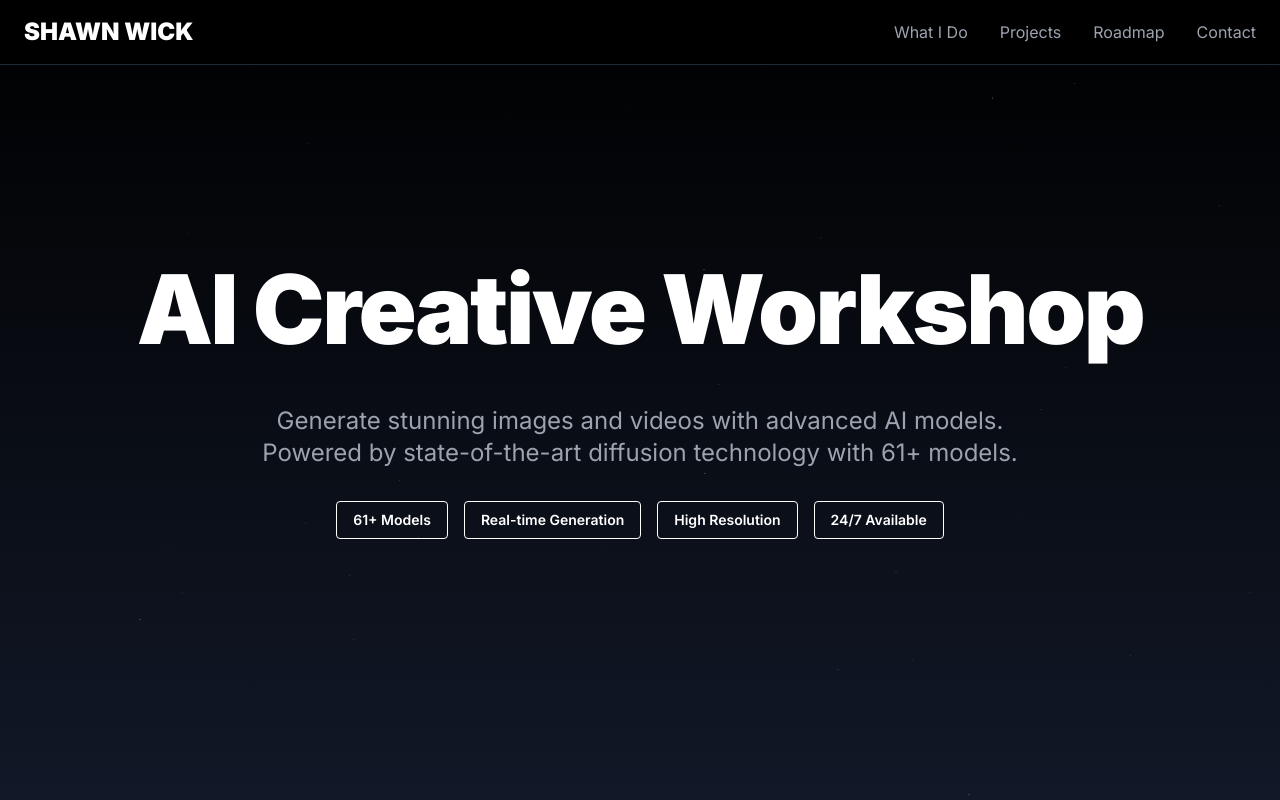
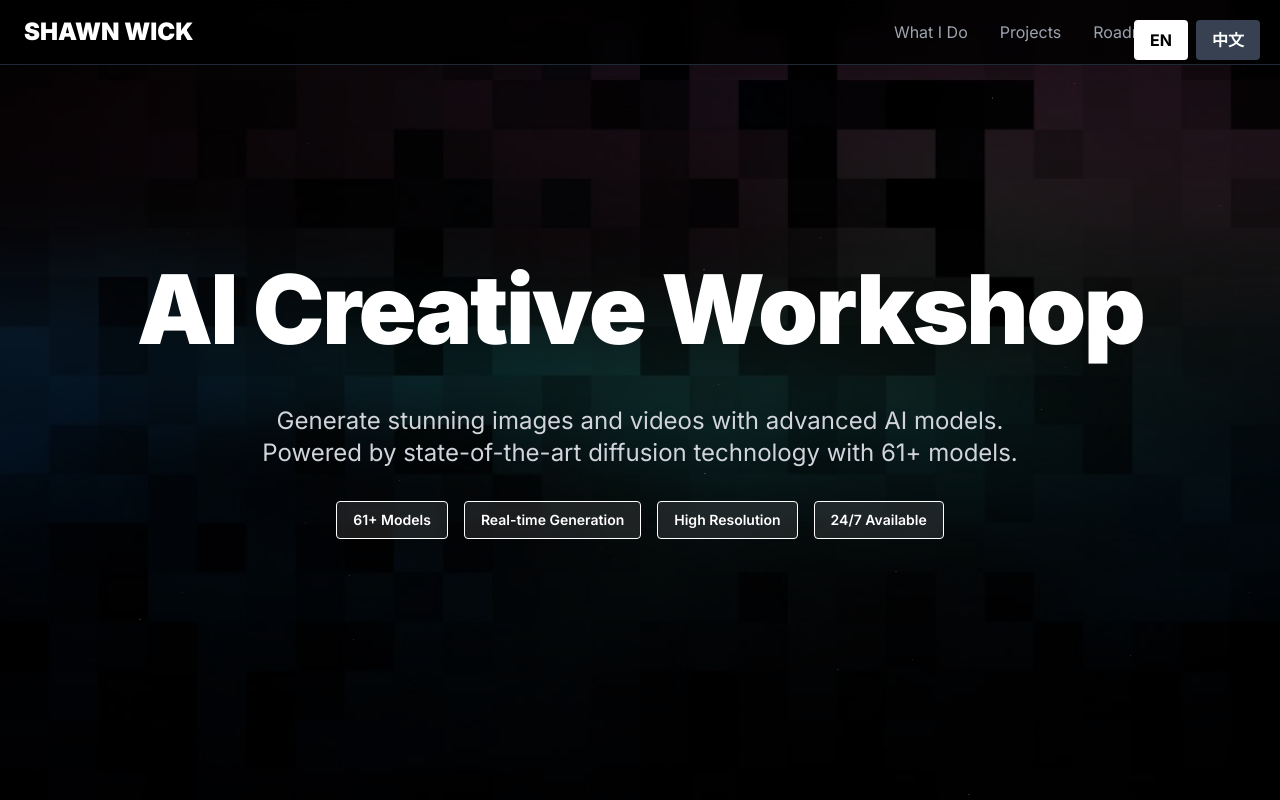
Before and after one commit to shawn7499/-01, a Next.js app: page /ai-workshop in a window 1280 px wide. Shown: the top 800 px of the page. Built offline with nearby package versions, Linux system fonts and the light colour scheme.

Commit message:
feat: add bilingual support and custom background to ai-workshop page

```diff
--- a/app/ai-workshop/page.tsx
+++ b/app/ai-workshop/page.tsx
@@ -1,39 +1,94 @@
 'use client'
 
+import { useState } from 'react'
 import dynamic from 'next/dynamic'
 import Link from 'next/link'
 import { motion } from 'framer-motion'
+import LanguageSwitcher from '@/components/LanguageSwitcher'
+import { translations } from '@/lib/translations'
 
 const AICreatePage = dynamic(() => import('@/components/AICreatePage'), {
   ssr: false,
 })
 
+const aiWorkshopTranslations = {
+  en: {
+    title: 'AI Creative Workshop',
+    description: 'Generate stunning images and videos with advanced AI models. Powered by state-of-the-art diffusion technology with 61+ models.',
+    stats: ['61+ Models', 'Real-time Generation', 'High Resolution', '24/7 Available'],
+    featuresTitle: 'Features',
+    features: [
+      { title: 'Multiple Models', desc: '61+ cutting-edge AI models for diverse creative needs' },
+      { title: 'Real-time Generation', desc: 'Instant results with advanced GPU acceleration' },
+      { title: 'High Resolution', desc: 'Up to 4K output quality for professional work' },
+      { title: 'Custom Parameters', desc: 'Fine-tune every aspect of your generation' },
+      { title: '24/7 Available', desc: 'Always online, always ready to create' },
+      { title: 'Fast Processing', desc: 'Generate multiple images in seconds' },
+    ],
+    ctaTitle: 'Ready to Create?',
+    ctaDesc: 'Start generating amazing visuals with our AI workshop. No setup required.',
+    ctaButton: 'Start Creating',
+  },
+  zh: {
+    title: 'AI 创意工坊',
+    description: '使用先进的 AI 模型生成令人惊艳的图像和视频。采用最先进的扩散技术，拥有 61+ 模型。',
+    stats: ['61+ 模型', '实时生成', '高分辨率', '24/7 可用'],
+    featuresTitle: '功能',
+    features: [
+      { title: '多个模型', desc: '61+ 尖端 AI 模型满足各种创意需求' },
+      { title: '实时生成', desc: '通过先进的 GPU 加速即时生成结果' },
+      { title: '高分辨率', desc: '最高 4K 输出质量满足专业工作需求' },
+      { title: '自定义参数', desc: '微调生成的每个方面' },
+      { title: '24/7 可用', desc: '始终在线，随时准备创建' },
+      { title: '快速处理', desc: '在几秒内生成多个图像' },
+    ],
+    ctaTitle: '准备好创建了吗？',
+    ctaDesc: '开始使用我们的 AI 工坊生成令人惊艳的视觉效果。无需设置。',
+    ctaButton: '开始创建',
+  },
+}
+
 export default function AIWorkshop() {
+  const [lang, setLang] = useState<'en' | 'zh'>('en')
+  const t = aiWorkshopTranslations[lang]
+  const mainT = translations[lang]
+
   return (
     <div className="bg-black text-white">
+      <LanguageSwitcher currentLang={lang} onLanguageChange={setLang} />
+
       {/* Navigation */}
-      <nav className="fixed top-0 left-0 right-0 z-50 bg-black/90 backdrop-blur border-b border-gray-800 px-6 py-4">
+      <nav className="fixed top-0 left-0 right-0 z-50 bg-black/80 backdrop-blur border-b border-gray-800 px-6 py-4">
         <div className="max-w-7xl mx-auto flex justify-between items-center">
           <Link href="/" className="text-2xl font-black hover:text-gray-300 transition">SHAWN WICK</Link>
           <div className="flex gap-8">
-            <Link href="/#about" className="text-gray-400 hover:text-white transition">What I Do</Link>
-            <Link href="/#projects" className="text-gray-400 hover:text-white transition">Projects</Link>
-            <Link href="/#roadmap" className="text-gray-400 hover:text-white transition">Roadmap</Link>
-            <Link href="/#contact" className="text-gray-400 hover:text-white transition">Contact</Link>
+            <Link href="/#about" className="text-gray-400 hover:text-white transition">{mainT.nav.whatIDo}</Link>
+            <Link href="/#projects" className="text-gray-400 hover:text-white transition">{mainT.nav.projects}</Link>
+            <Link href="/#roadmap" className="text-gray-400 hover:text-white transition">{mainT.nav.roadmap}</Link>
+            <Link href="/#contact" className="text-gray-400 hover:text-white transition">{mainT.nav.contact}</Link>
           </div>
         </div>
       </nav>
 
-      {/* Header */}
-      <section className="min-h-screen flex flex-col items-center justify-center px-6 py-20 bg-gradient-to-b from-black to-gray-900 pt-32">
-        <motion.div initial={{ opacity: 0, y: 20 }} animate={{ opacity: 1, y: 0 }} transition={{ duration: 0.8 }} className="max-w-5xl text-center">
-          <h1 className="text-6xl md:text-8xl font-black mb-12 leading-tight tracking-tight">AI Creative Workshop</h1>
-          <p className="text-xl md:text-2xl text-gray-400 mb-8 leading-relaxed max-w-3xl mx-auto">
-            Generate stunning images and videos with advanced AI models. Powered by state-of-the-art diffusion technology with 61+ models.
+      {/* Header with Background Image */}
+      <section
+        className="min-h-screen flex flex-col items-center justify-center px-6 py-20 relative pt-32 overflow-hidden"
+        style={{
+          backgroundImage: 'url(/hero-bg.jpg)',
+          backgroundSize: 'cover',
+          backgroundPosition: 'center',
+          backgroundAttachment: 'fixed'
+        }}
+      >
+        <div className="absolute inset-0 bg-black/50 z-0"></div>
+        <motion.div initial={{ opacity: 0, y: 20 }} animate={{ opacity: 1, y: 0 }} transition={{ duration: 0.8 }} className="max-w-5xl text-center relative z-20">
+          <h1 className="text-6xl md:text-8xl font-black mb-12 leading-tight tracking-tight">{t.title}</h1>
+          <p className="text-xl md:text-2xl text-gray-300 mb-8 leading-relaxed max-w-3xl mx-auto">
+            {t.description}
           </p>
           <div className="flex flex-wrap justify-center gap-4 mb-12">
-            {['61+ Models', 'Real-time Generation', 'High Resolution', '24/7 Available'].map((stat, i) => (
-              <div key={i} className="px-4 py-2 border border-white rounded text-sm font-semibold">
+            {t.stats.map((stat, i) => (
+              <div key={i} className="px-4 py-2 border border-white rounded text-sm font-semibold bg-white/10 backdrop-blur-sm">
                 {stat}
               </div>
             ))}
@@ -42,29 +97,22 @@ export default function AIWorkshop() {
       </section>
 
       {/* AI Workshop Component */}
-      <section className="py-20 bg-gray-900">
+      <section className="py-20 bg-black">
         <AICreatePage />
       </section>
 
       {/* Features */}
       <section className="min-h-screen flex items-center justify-center px-6 py-20 bg-black">
-        <div className="max-w-7xl mx-auto">
+        <div className="max-w-7xl mx-auto w-full">
           <motion.div initial={{ opacity: 0, y: 20 }} whileInView={{ opacity: 1, y: 0 }} viewport={{ once: true }} className="text-center mb-20">
-            <h2 className="text-5xl md:text-7xl font-black mb-8 leading-tight">Features</h2>
+            <h2 className="text-5xl md:text-7xl font-black mb-8 leading-tight">{t.featuresTitle}</h2>
           </motion.div>
 
           <div className="grid md:grid-cols-2 lg:grid-cols-3 gap-12">
-            {[
-              { title: 'Multiple Models', desc: '61+ cutting-edge AI models for diverse creative needs' },
-              { title: 'Real-time Generation', desc: 'Instant results with advanced GPU acceleration' },
-              { title: 'High Resolution', desc: 'Up to 4K output quality for professional work' },
-              { title: 'Custom Parameters', desc: 'Fine-tune every aspect of your generation' },
-              { title: '24/7 Available', desc: 'Always online, always ready to create' },
-              { title: 'Fast Processing', desc: 'Generate multiple images in seconds' },
-            ].map((feature, i) => (
-              <motion.div key={i} initial={{ opacity: 0, y: 20 }} whileInView={{ opacity: 1, y: 0 }} viewport={{ once: true }} transition={{ delay: i * 0.1 }} className="border-l-4 border-white pl-6">
+            {t.features.map((feature, i) => (
+              <motion.div key={i} initial={{ opacity: 0, y: 20 }} whileInView={{ opacity: 1, y: 0 }} viewport={{ once: true }} transition={{ delay: i * 0.1 }} className="border-l-4 border-white pl-6 bg-white/5 backdrop-blur-sm p-6 rounded">
                 <h3 className="text-2xl font-bold mb-3">{feature.title}</h3>
-                <p className="text-gray-400 leading-relaxed">{feature.desc}</p>
+                <p className="text-gray-300 leading-relaxed">{feature.desc}</p>
               </motion.div>
             ))}
           </div>
@@ -72,14 +120,14 @@ export default function AIWorkshop() {
       </section>
 
       {/* CTA */}
-      <section className="py-20 bg-gray-900">
+      <section className="py-20 bg-black">
         <div className="max-w-7xl mx-auto px-6 text-center">
           <motion.div initial={{ opacity: 0, y: 20 }} whileInView={{ opacity: 1, y: 0 }} viewport={{ once: true }}>
-            <h2 className="text-4xl md:text-6xl font-black mb-8">Ready to Create?</h2>
-            <p className="text-xl text-gray-400 mb-12 max-w-3xl mx-auto">Start generating amazing visuals with our AI workshop. No setup required.</p>
-            <Link href="#" className="inline-block px-8 py-4 bg-white text-black font-bold rounded hover:bg-gray-200 transition-all">
-              Start Creating
-            </Link>
+            <h2 className="text-4xl md:text-6xl font-black mb-8">{t.ctaTitle}</h2>
+            <p className="text-xl text-gray-300 mb-12 max-w-3xl mx-auto">{t.ctaDesc}</p>
+            <a href="#" className="inline-block px-8 py-4 bg-white text-black font-bold rounded hover:bg-gray-200 transition-all">
+              {t.ctaButton}
+            </a>
           </motion.div>
         </div>
       </section>
@@ -88,7 +136,7 @@ export default function AIWorkshop() {
       <footer className="bg-black text-white py-12 px-6 border-t border-gray-800">
         <div className="max-w-7xl mx-auto text-center">
           <Link href="/" className="text-3xl font-black mb-4 hover:text-gray-300 transition inline-block">SHAWN WICK</Link>
-          <p className="text-gray-500 mb-8">Building the path beyond the universe</p>
+          <p className="text-gray-500 mb-8">{mainT.footer.description}</p>
           <div className="flex justify-center gap-8 mb-8">
             {[
               { name: 'X', link: 'https://x.com/shawnwick960' },
@@ -100,7 +148,7 @@ export default function AIWorkshop() {
               </a>
             ))}
           </div>
-          <p className="text-gray-600 text-sm">© 2024 SHAWN WICK. All rights reserved.</p>
+          <p className="text-gray-600 text-sm">{mainT.footer.copyright}</p>
         </div>
       </footer>
     </div>
```
